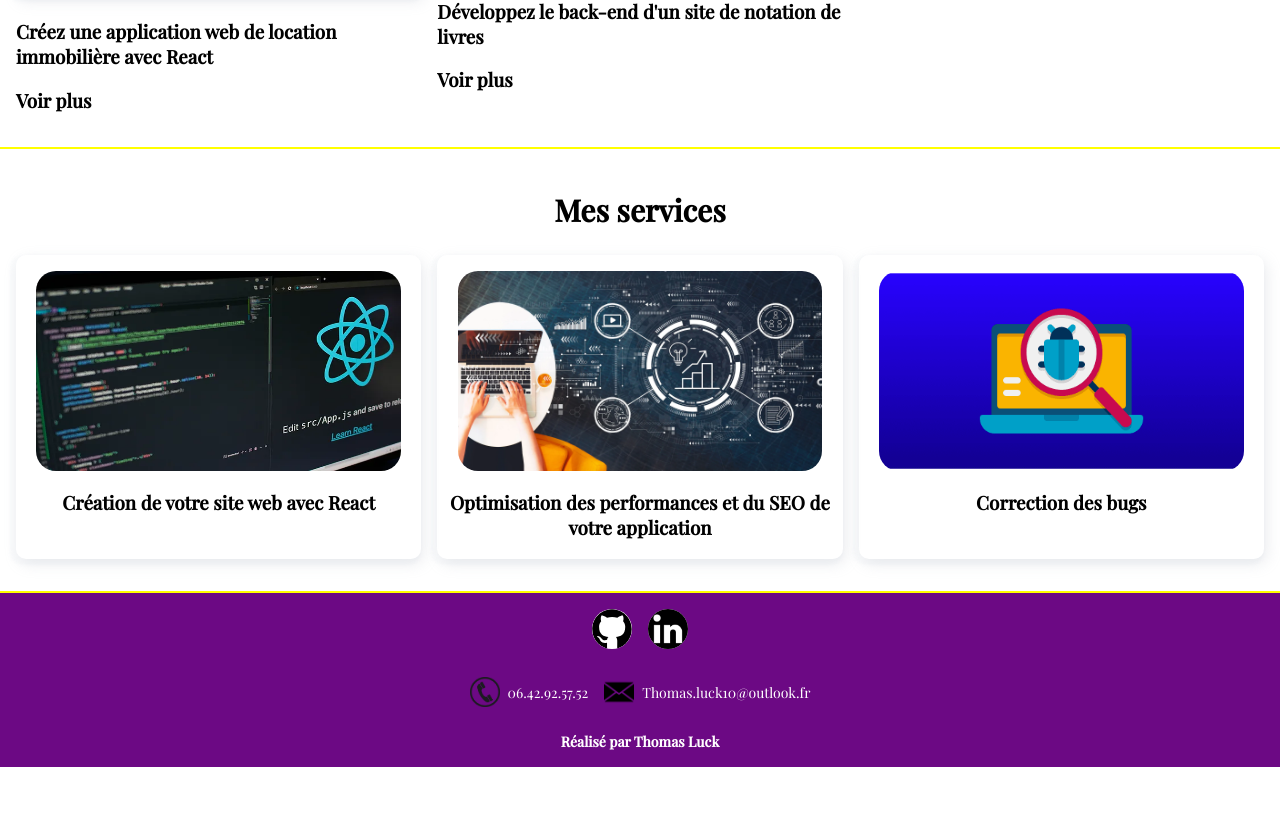
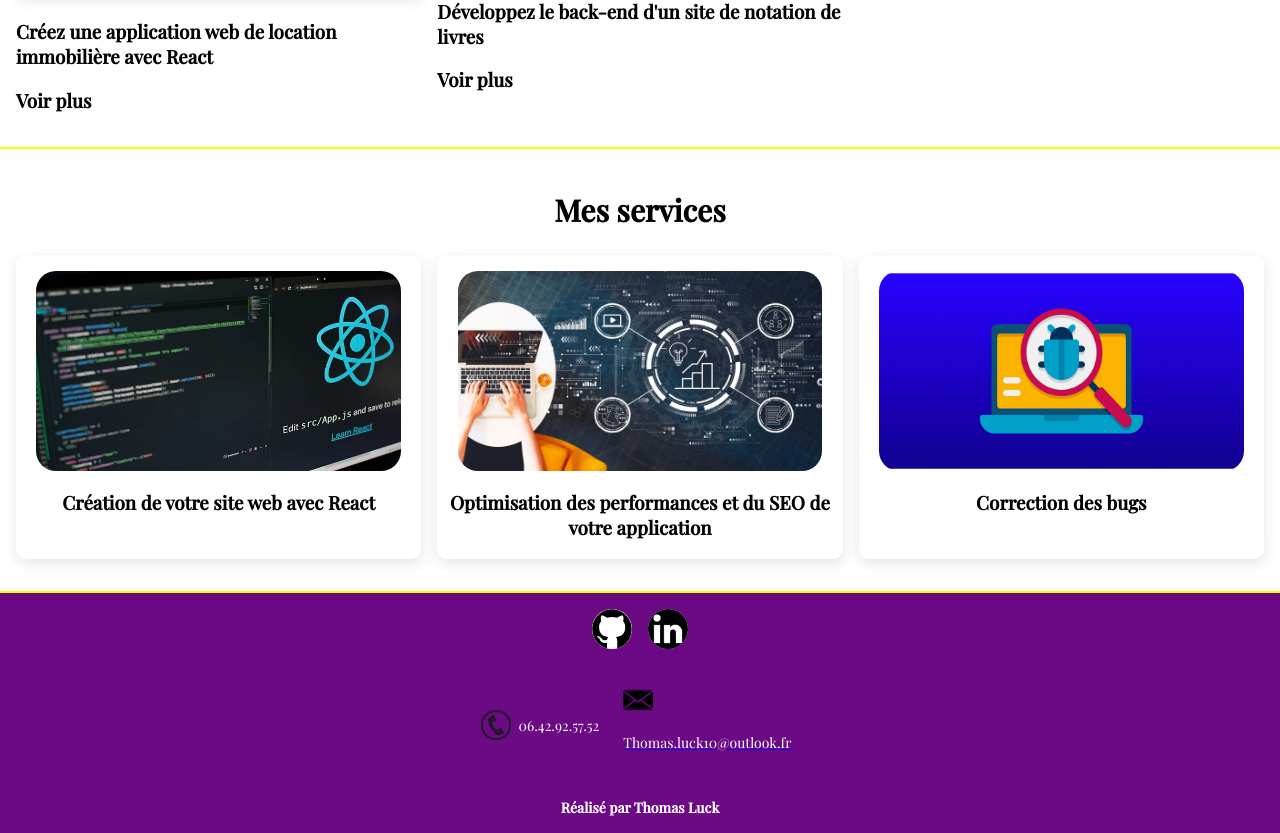
Before and after one commit to Thomaslck10/Portfolio-Thomas-Luck, a React (Create React App) app: page / in a window 1280 px wide. Shown: the part 1941-2774 px from the top of the page. Before the commit the page ends 2708 px from the top, so only its background shows below. Built offline with nearby package versions, Linux system fonts and the light colour scheme.

Commit message:
update mail

```diff
--- a/src/components/Footer/index.jsx
+++ b/src/components/Footer/index.jsx
@@ -5,6 +5,8 @@ import Phone from '../../assets/images/phone.png';
 import Mail from '../../assets/images/mail.png';
 
 function Footer() {
+    const adresseEmail = 'Thomas.luck10@outlook.fr';
+
     return (
         <footer className='footer'>
          <div className='logo-div'>
@@ -21,8 +23,10 @@ function Footer() {
             <p>06.42.92.57.52</p>
           </div>
          <div className='mail-div'>
-            <img src={Mail} className='logo-mail'></img>
-            <p>Thomas.luck10@outlook.fr</p>
+         <a href={`mailto:${adresseEmail}`}>
+            <img src={Mail} className='logo-mail' alt='Mail'></img>
+            <p>{adresseEmail}</p>
+          </a>
          </div>
         </div>
          <h3>Réalisé par Thomas Luck</h3>
```
